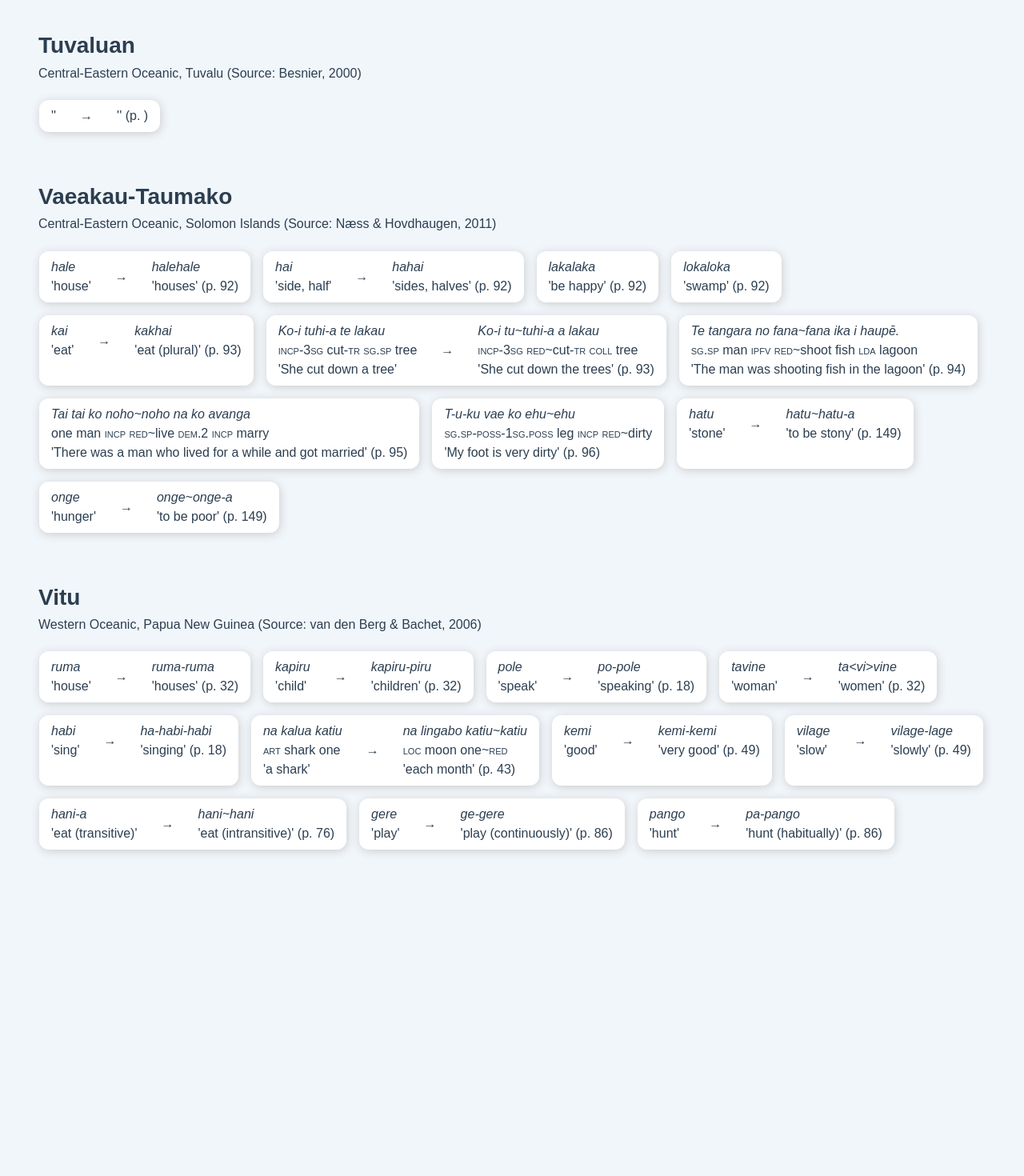
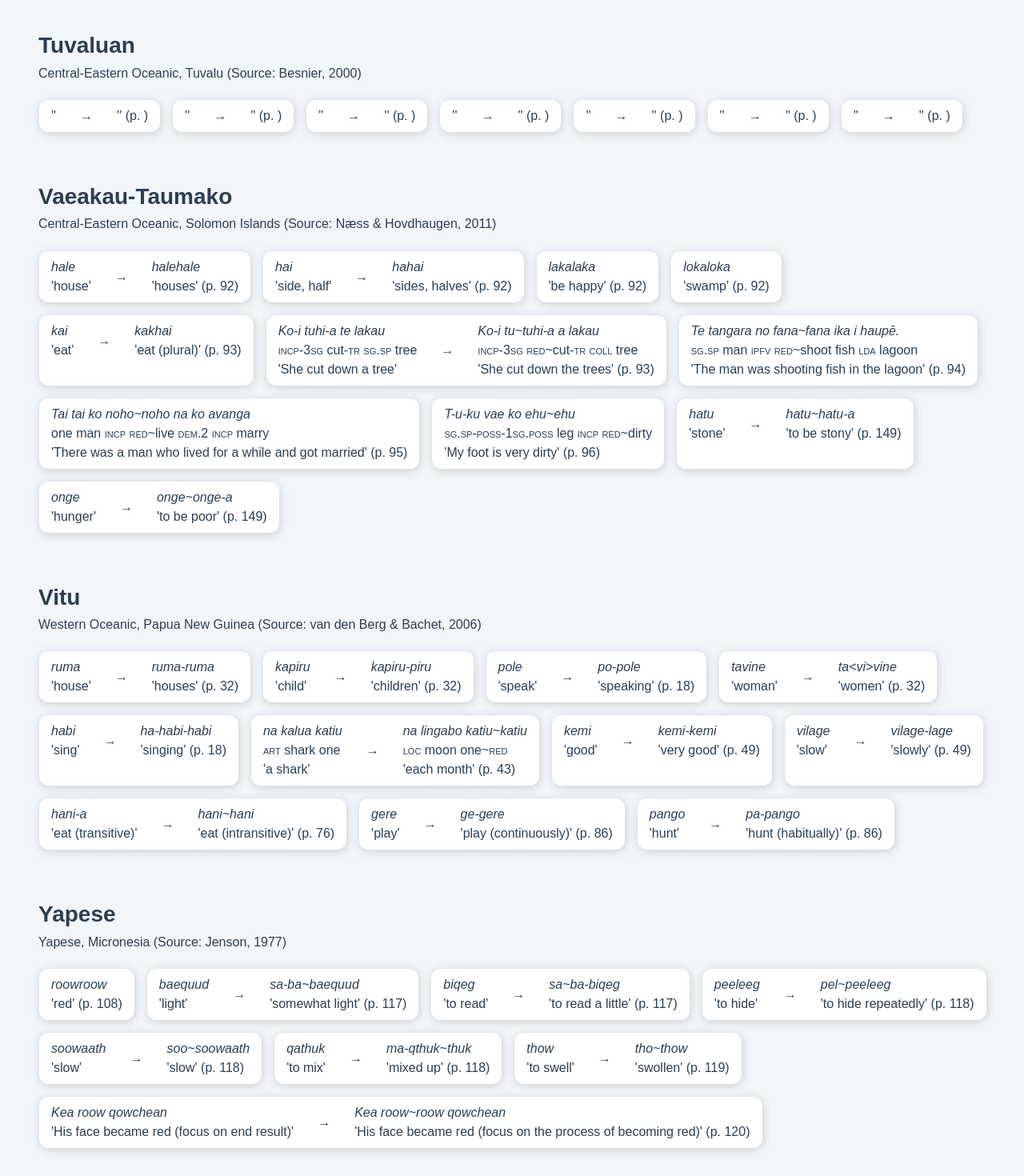
Before and after one commit to frankkulak/research-db, a Vue app: page / in a window 1280 px wide. Shown: the part 3340-4810 px from the top of the page at 80% size. Before the commit the page ends 4466 px from the top, so only its background shows below. Built offline with nearby package versions, Linux system fonts and the light colour scheme.

Commit message:
Yapese data.

```diff
--- a/src/modules/Data.js
+++ b/src/modules/Data.js
@@ -961,6 +961,90 @@ export const OceanicLanguages = [
         family: "Central-Eastern Oceanic",
         region: "Tuvalu",
         reduplication: [
+            {
+                form: "",
+                gloss: "",
+                translation: "",
+                control: {
+                    form: "",
+                    gloss: "",
+                    translation: "",
+                },
+                page: "",
+                tags: [
+                    "",
+                ]
+            },
+            {
+                form: "",
+                gloss: "",
+                translation: "",
+                control: {
+                    form: "",
+                    gloss: "",
+                    translation: "",
+                },
+                page: "",
+                tags: [
+                    "",
+                ]
+            },
+            {
+                form: "",
+                gloss: "",
+                translation: "",
+                control: {
+                    form: "",
+                    gloss: "",
+                    translation: "",
+                },
+                page: "",
+                tags: [
+                    "",
+                ]
+            },
+            {
+                form: "",
+                gloss: "",
+                translation: "",
+                control: {
+                    form: "",
+                    gloss: "",
+                    translation: "",
+                },
+                page: "",
+                tags: [
+                    "",
+                ]
+            },
+            {
+                form: "",
+                gloss: "",
+                translation: "",
+                control: {
+                    form: "",
+                    gloss: "",
+                    translation: "",
+                },
+                page: "",
+                tags: [
+                    "",
+                ]
+            },
+            {
+                form: "",
+                gloss: "",
+                translation: "",
+                control: {
+                    form: "",
+                    gloss: "",
+                    translation: "",
+                },
+                page: "",
+                tags: [
+                    "",
+                ]
+            },
             {
                 form: "",
                 gloss: "",
@@ -1017,7 +1101,151 @@ export const OceanicLanguages = [
         source: "Jenson, 1977",
         family: "Yapese",
         region: "Micronesia",
-        reduplication: []
+        reduplication: [
+            {
+                form: "roowroow",
+                gloss: "",
+                translation: "red",
+                control: null,
+                page: "108",
+                tags: [
+                    "color",
+                    "lexical",
+                    "total"
+                ]
+            },
+            {
+                form: "sa-ba~baequud",
+                gloss: "",
+                translation: "somewhat light",
+                control: {
+                    form: "baequud",
+                    gloss: "",
+                    translation: "light",
+                },
+                page: "117",
+                tags: [
+                    "adjective",
+                    "partial",
+                    "initial",
+                    "monosyllabic",
+                    "affixation",
+                    "diminutive",
+                ]
+            },
+            {
+                form: "sa~ba-biqeg",
+                gloss: "",
+                translation: "to read a little",
+                control: {
+                    form: "biqeg",
+                    gloss: "",
+                    translation: "to read",
+                },
+                page: "117",
+                tags: [
+                    "verb",
+                    "partial",
+                    "initial",
+                    "monosyllabic",
+                    "affixation",
+                    "diminutive",
+                    "reduplicant change",
+                ]
+            },
+            {
+                form: "pel~peeleeg",
+                gloss: "",
+                translation: "to hide repeatedly",
+                control: {
+                    form: "peeleeg",
+                    gloss: "",
+                    translation: "to hide",
+                },
+                page: "118",
+                tags: [
+                    "verb",
+                    "partial",
+                    "initial",
+                    "monosyllabic",
+                    "aspect",
+                    "iterative",
+                    "inflection"
+                ]
+            },
+            {
+                form: "soo~soowaath",
+                gloss: "",
+                translation: "slow",
+                control: {
+                    form: "soowaath",
+                    gloss: "",
+                    translation: "slow",
+                },
+                page: "118",
+                tags: [
+                    "adjective",
+                    "vacuous"
+                ]
+            },
+            {
+                form: "ma-qthuk~thuk",
+                gloss: "",
+                translation: "mixed up",
+                control: {
+                    form: "qathuk",
+                    gloss: "",
+                    translation: "to mix",
+                },
+                page: "118",
+                tags: [
+                    "verb",
+                    "adjectiver",
+                    "partial",
+                    "final",
+                    "stem change",
+                    "monosyllabic",
+                    "derivation"
+                ]
+            },
+            {
+                form: "tho~thow",
+                gloss: "",
+                translation: "swollen",
+                control: {
+                    form: "thow",
+                    gloss: "",
+                    translation: "to swell",
+                },
+                page: "119",
+                tags: [
+                    "verb",
+                    "adjectivizer",
+                    "partial",
+                    "initial",
+                    "monosyllabic",
+                    "derivation"
+                ]
+            },
+            {
+                form: "Kea roow~roow qowchean",
+                gloss: "",
+                translation: "His face became red (focus on the process of becoming red)",
+                control: {
+                    form: "Kea roow qowchean",
+                    gloss: "",
+                    translation: "His face became red (focus on end result)",
+                },
+                page: "120",
+                tags: [
+                    "verb",
+                    "total",
+                    "color",
+                    "emphasis",
+                    "inflection"
+                ]
+            },
+        ]
     },
     {
         name: "Vaeakau-Taumako",
```
